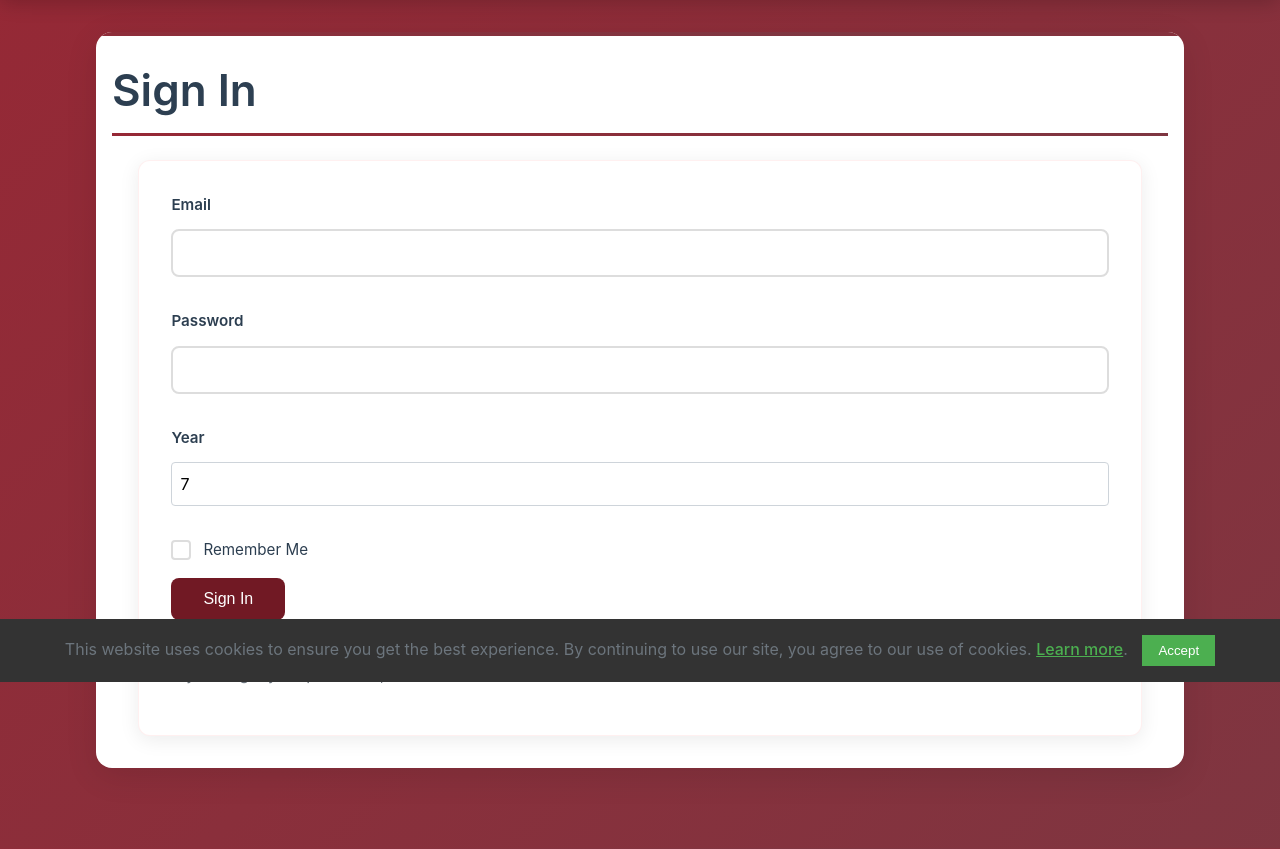
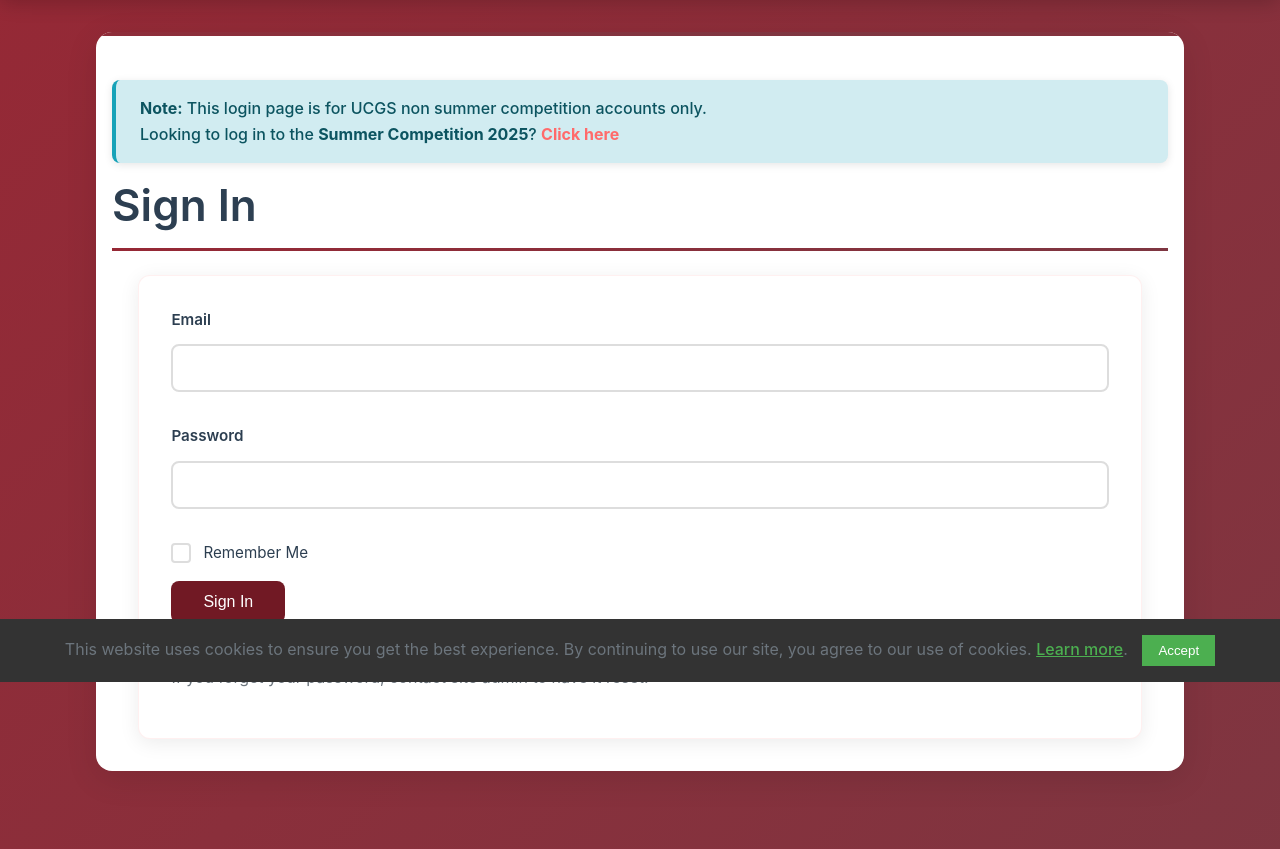
Before and after one commit to yousuf-shahzad/maths-soc-source, a Flask app: page /login in a window 1280 px wide. Shown: the part 118-967 px from the top of the page. Run offline with Flask 2, Linux system fonts and the light colour scheme; some libraries are stand-ins or nearby versions.

Commit message:
Update login, registration, and leaderboard pages with summer competition information and links

```diff
--- a/app/templates/auth/login.html
+++ b/app/templates/auth/login.html
@@ -1,6 +1,11 @@
 {% extends "base.html" %}
 
 {% block content %}
+    <div class="alert alert-info" style="margin-bottom: 1rem;">
+        <strong>Note:</strong> This login page is for UCGS non summer competition accounts only.<br>
+        Looking to log in to the <b>Summer Competition 2025</b>?
+        <a href="{{ url_for('auth.summer_login') }}" style="color: #ff6b6b; font-weight: bold;">Click here</a>
+    </div>
     <h1>Sign In</h1>
     <form action="" method="post" novalidate>
         {{ form.hidden_tag() }}
@@ -18,13 +23,6 @@
             <span style="color: red;">[{{ error }}]</span>
             {% endfor %}
         </p>
-        <p>
-            {{ form.year.label }}
-            {{ form.year(class="form-control") }}<br>
-            {% for error in form.year.errors %}
-            <span style="color: red;">[{{ error }}]</span>
-            {% endfor %}
-        </p>
         <div class="checkbox-container">
             {{ form.remember_me() }}
             {{ form.remember_me.label }}
--- a/app/templates/auth/register.html
+++ b/app/templates/auth/register.html
@@ -3,7 +3,7 @@
 {% block content %}
     <h1>Register</h1>
     <div class="alert alert-info" style="margin-bottom: 1rem;">
-        <strong>Note:</strong> This registration page is for UCGS students only.<br>
+        <strong>Note:</strong> This registration page is for UCGS non summer competition accounts only.<br>
         Looking to sign up for the <b>Summer Competition 2025</b>?
         <a href="{{ url_for('auth.summer_register') }}" style="color: #ff6b6b; font-weight: bold;">Click here</a>
     </div>
--- a/app/templates/auth/summer_login.html
+++ b/app/templates/auth/summer_login.html
@@ -5,6 +5,10 @@
     <div class="summer-hero" style="background: linear-gradient(135deg, #ff6b6b, #ffa500); color: white; padding: 2rem 0; text-align: center; border-radius: 8px; margin-bottom: 2rem;">
         <h1>🏆 Summer Competition 2025</h1>
         <p>Log in to continue your competition journey!</p>
+    </div>
+    <div class="competition-info" style="background-color: #f8f9fa; border-left: 4px solid #ff6b6b; padding: 1.5rem; margin-bottom: 2rem; border-radius: 0 8px 8px 0;">
+        <p><strong>New to the competition?</strong> <a href="{{ url_for('auth.summer_register') }}" style="color: #ff6b6b; text-decoration: none; font-weight: bold;">Register here</a></p>
+        <p><a href="{{ url_for('main.summer_about') }}" style="color: #ff6b6b; text-decoration: none; font-weight: bold;">📖 Learn more about the competition →</a></p>
     </div>
     <div class="signup-form-container" style="background: white; padding: 2rem; border-radius: 8px; box-shadow: 0 4px 6px rgba(0,0,0,0.1); margin-bottom: 2rem;">
         <h2>Competition Login</h2>
--- a/app/templates/auth/summer_register.html
+++ b/app/templates/auth/summer_register.html
@@ -11,6 +11,7 @@
         <p><strong>Competition Period:</strong> July 21 - August 31, 2025</p>
         <p><strong>Registration Deadline:</strong> July 25, 2025</p>
         <p>Solve weekly challenges, earn points, and win prizes!</p>
+        <p><a href="{{ url_for('main.summer_about') }}" style="color: #ff6b6b; text-decoration: none; font-weight: bold;">📖 Learn more about the competition →</a></p>
     </div>
     <div class="signup-form-container" style="background: white; padding: 2rem; border-radius: 8px; box-shadow: 0 4px 6px rgba(0,0,0,0.1); margin-bottom: 2rem;">
         <h2>Join the Competition</h2>
--- a/app/templates/main/leaderboard.html
+++ b/app/templates/main/leaderboard.html
@@ -7,6 +7,12 @@
     <div class="leaderboard-hero">
         <h1>🏆 Overall Mathematics Leaderboard</h1>
         <p>See how students rank across all mathematical challenges and activities</p>
+    </div>
+
+    <div class="alert alert-info" style="margin-bottom: 1rem;">
+        <strong>Note:</strong> This leaderboard page is for regular UCGS weekly challenges only.<br>
+        Looking for the leaderboard for the <b>Summer Competition 2025</b>?
+        <a href="{{ url_for('main.summer_leaderboard') }}" style="color: #ff6b6b; font-weight: bold;">Click here</a>
     </div>
 
     <!-- Competition Statistics -->
```
